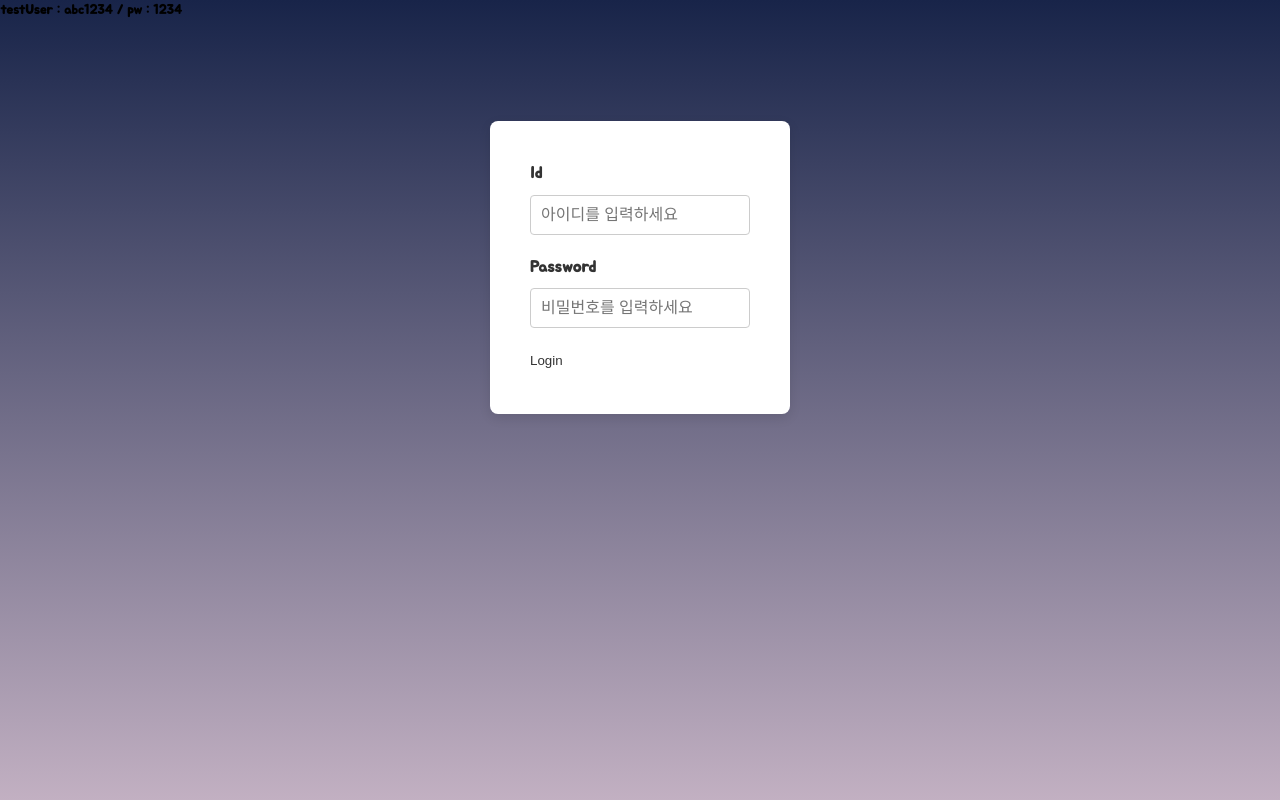
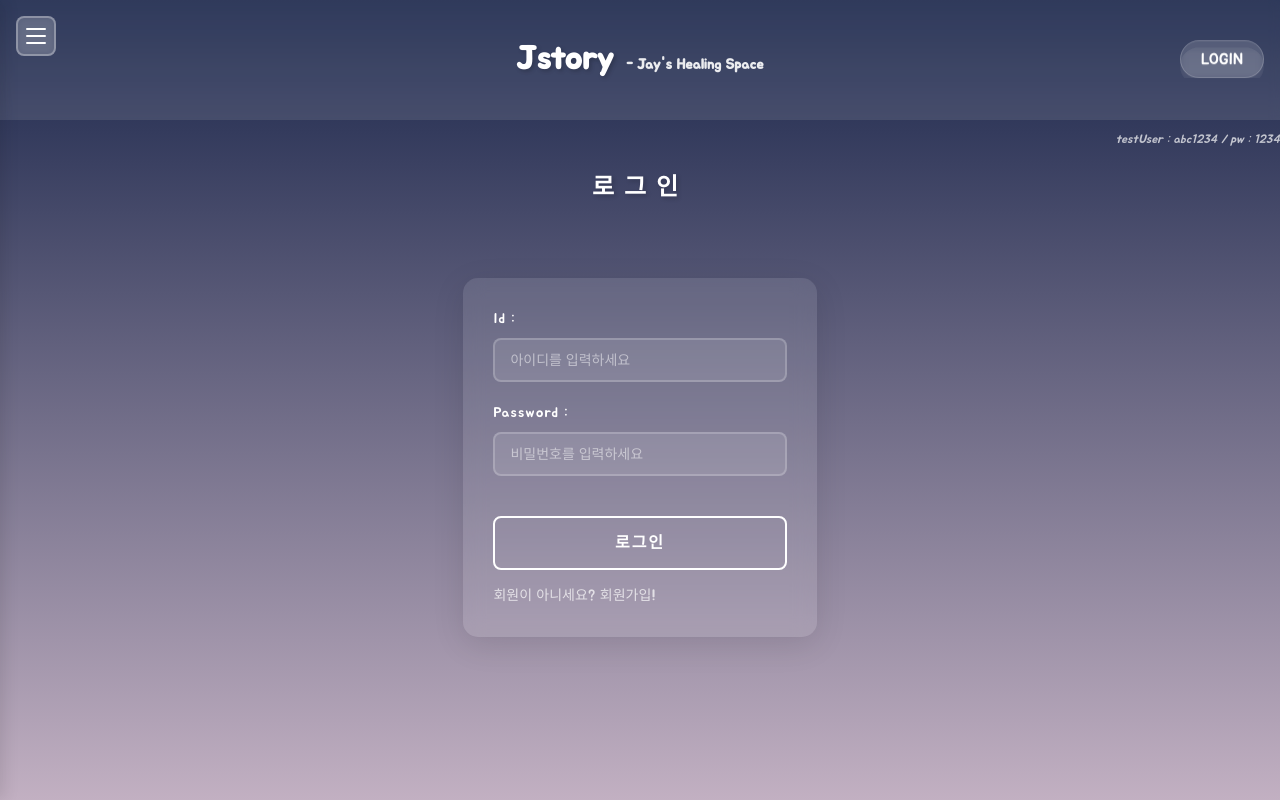
Before and after one commit to tuy112/JstoryTransformation, a React (Create React App) app: page /login in a window 1280 px wide. Built offline with nearby package versions, Linux system fonts and the light colour scheme.

Commit message:
[로그인, 회원가입] 프론트 단 코드 수정

```diff
--- a/src/static/css/common/common.css
+++ b/src/static/css/common/common.css
@@ -247,6 +247,7 @@
     backdrop-filter: blur(5px);
     border: 1px solid rgba(255,255,255,0.2);
     transition: all 0.3s ease;
+    cursor: cell;
 }
 
 .login-buttons .main-button:hover {
--- a/src/static/css/login.css
+++ b/src/static/css/login.css
@@ -1,38 +1,161 @@
-form {
-    background-color: #fff;
-    padding: 40px;
-    border-radius: 8px;
-    box-shadow: 0 4px 12px rgba(0, 0, 0, 0.1);
-    width: 300px;
-    margin: 0 auto;
-    margin-top: 100px;
+/* 임시 아이디, 비밀번호 */
+.tempoary-text {
+    color: rgba(255, 255, 255, 0.7);
+    text-align: right;
+    font-size: 12px;
+    margin-top: 10px;
+    font-style: italic;
 }
 
-label {
-    display: block;
-    margin-bottom: 8px;
-    font-weight: bold;
-    color: #333;
+/* 로그인, 회원가입 제목 */
+.login-title {
+    margin: 20px 0 40px;
+    text-align: center;
+    color: #fff;
+    font-weight: 700;
+    letter-spacing: 10px;
+    text-transform: uppercase;
+    font-size: 24px;
+    text-shadow: 2px 2px 4px rgba(0, 0, 0, 0.2);
 }
 
-input[type="text"],
-input[type="password"] {
+/* 로그인, 회원가입 form */
+.login-form {
+    max-width: 400px;
+    margin: 30px auto;
+    padding: 30px;
+    background: rgba(255, 255, 255, 0.1);
+    border-radius: 15px;
+    backdrop-filter: blur(10px);
+    box-shadow: 0 8px 32px rgba(0, 0, 0, 0.1);
+}
+
+.login-label {
+    display: block;
+    text-align: left;
+    color: #fff;
+    margin-bottom: 8px;
+    font-size: 14px;
+    font-weight: 500;
+    letter-spacing: 1px;
+}
+
+.login-text {
     width: 100%;
-    padding: 10px;
+    padding: 12px 15px;
     margin-bottom: 20px;
-    border: 1px solid #ccc;
-    border-radius: 4px;
-    font-size: 16px;
+    border: 2px solid rgba(255, 255, 255, 0.2);
+    border-radius: 8px;
+    background: rgba(255, 255, 255, 0.1);
+    color: #fff;
+    font-size: 14px;
     transition: all 0.3s ease;
 }
 
-input[type="text"]:focus,
-input[type="password"]:focus {
-    border-color: #007bff;
-    box-shadow: 0 0 5px rgba(0, 123, 255, 0.3);
+.login-text::placeholder {
+    color: rgba(255, 255, 255, 0.5);
 }
 
-form p {
+/* 로그인, 회원가입 form start */
+.login-form {
+    max-width: 400px;
+    margin: 30px auto;
+    padding: 30px;
+    background: rgba(255, 255, 255, 0.1);
+    border-radius: 15px;
+    backdrop-filter: blur(10px);
+    box-shadow: 0 8px 32px rgba(0, 0, 0, 0.1);
+}
+
+/* 로그인, 회원가입 상단 제목 */
+.login-title {
+    margin: 20px 0 40px;
     text-align: center;
-    margin-bottom: 16px;
+    color: #fff;
+    font-weight: 700;
+    letter-spacing: 10px;
+    text-transform: uppercase;
+    font-size: 24px;
+    text-shadow: 2px 2px 4px rgba(0, 0, 0, 0.2);
 }
+
+/* 로그인, 회원가입 label */
+.login-label {
+    display: block;
+    text-align: left;
+    color: #fff;
+    margin-bottom: 8px;
+    font-size: 14px;
+    font-weight: 500;
+    letter-spacing: 1px;
+}
+
+/* 로그인, 회원가입 inputBox */
+.login-text {
+    width: 100%;
+    padding: 12px 15px;
+    margin-bottom: 20px;
+    border: 2px solid rgba(255, 255, 255, 0.2);
+    border-radius: 8px;
+    background: rgba(255, 255, 255, 0.1);
+    color: #fff;
+    font-size: 14px;
+    transition: all 0.3s ease;
+}
+
+.login-text::placeholder {
+    color: rgba(255, 255, 255, 0.5);
+}
+
+.login-text:focus {
+    outline: none;
+    border-color: rgba(255, 255, 255, 0.5);
+    background: rgba(255, 255, 255, 0.15);
+    box-shadow: 0 0 10px rgba(255, 255, 255, 0.1);
+}
+
+/* 로그인, 회원가입 버튼 */
+.login-btn {
+    width: 100%;
+    padding: 12px;
+    margin-top: 20px;
+    color: #fff;
+    background: transparent;
+    border: 2px solid #fff;
+    border-radius: 8px;
+    font-size: 16px;
+    font-weight: 600;
+    letter-spacing: 2px;
+    cursor: pointer;
+    transition: all 0.3s ease;
+}
+
+.login-btn:hover {
+    background-color: #fff;
+    color: #333;
+    transform: translateY(-2px);
+    box-shadow: 0 5px 15px rgba(0, 0, 0, 0.2);
+}
+
+/* 링크 버튼 스타일링 */
+.auth-btn {
+    display: block;
+    margin-top: 15px;
+    color: rgba(255, 255, 255, 0.7);
+    text-decoration: none;
+    font-size: 14px;
+    transition: all 0.3s ease;
+}
+
+.auth-btn:hover {
+    color: #fff;
+    text-decoration: underline;
+}
+
+/* 에러 메시지 스타일링 */
+.error-message {
+    color: #ff6b6b;
+    font-size: 14px;
+    margin-top: 10px;
+    text-align: center;
+}
--- a/src/templates/pages/Login.js
+++ b/src/templates/pages/Login.js
@@ -1,5 +1,8 @@
 import React, { useState } from 'react';
 import { useNavigate } from 'react-router-dom';
+import { Link } from "react-router-dom";
+
+import Header from "../component/Header";
 
 import '../../static/css/common/reset.css';
 import '../../static/css/login.css';
@@ -56,7 +59,7 @@ const Login = () => {
         if (Id === testUser.id && Password === testUser.password) {
             console.log('로그인 성공');
             setError("");
-            navigate('/todo');
+            navigate('/home');
         } else {
             console.log('로그인 실패:', Id, Password);
             setError("아이디 또는 비밀번호가 일치하지 않습니다.");
@@ -65,12 +68,16 @@ const Login = () => {
 
     return(
         <div id="wrap">
+            <Header/>
+
             {/* 임시 */}
-            <h5>testUser : abc1234 / pw : 1234</h5>
+            <p className='tempoary-text'>testUser : abc1234 / pw : 1234</p>
+            <h2 className='login-title'>로그인</h2>
 
-            <form onSubmit={onSubmitHandler}>
-                <label>Id</label>
+            <form className='login-form' onSubmit={onSubmitHandler}>
+                <label className='login-label'>Id : </label>
                 <input
+                    className='login-text'
                     type='text'
                     value={Id}
                     onChange={onIdHandler}
@@ -78,16 +85,17 @@ const Login = () => {
                     placeholder="아이디를 입력하세요"
                 />
 
-                <label>Password</label>
+                <label className='login-label'>Password : </label>
                 <input
+                    className='login-text'
                     type='password'
                     value={Password}
                     onChange={onPasswordHandler}
                     required
                     placeholder="비밀번호를 입력하세요"
                 />
-                <button type="submit">Login</button>
-
+                <button className='login-btn' type="submit">로그인</button>
+                <Link to='/signup' className='auth-btn'>회원이 아니세요? 회원가입!</Link>
                 {error && <p style={{ color: 'red' }}>{error}</p>}
             </form>
         </div>
```
